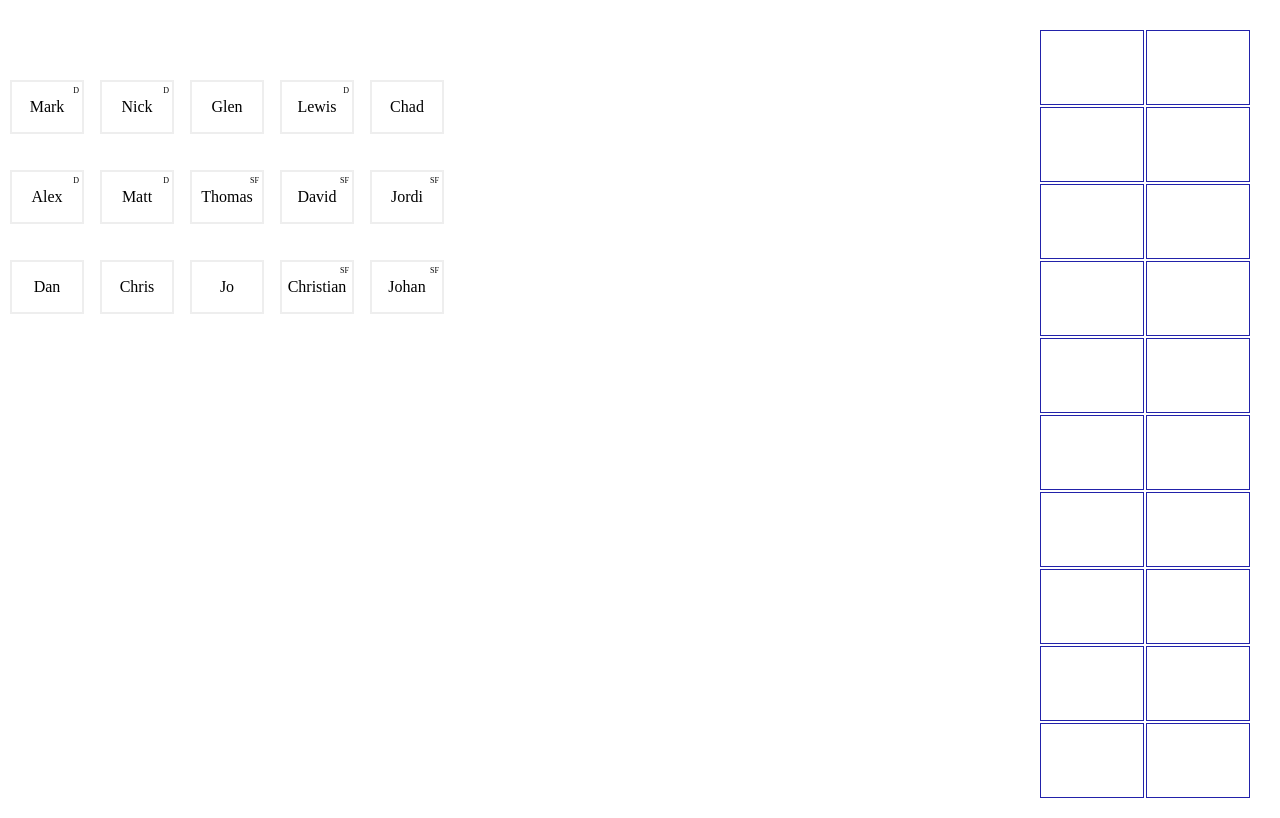
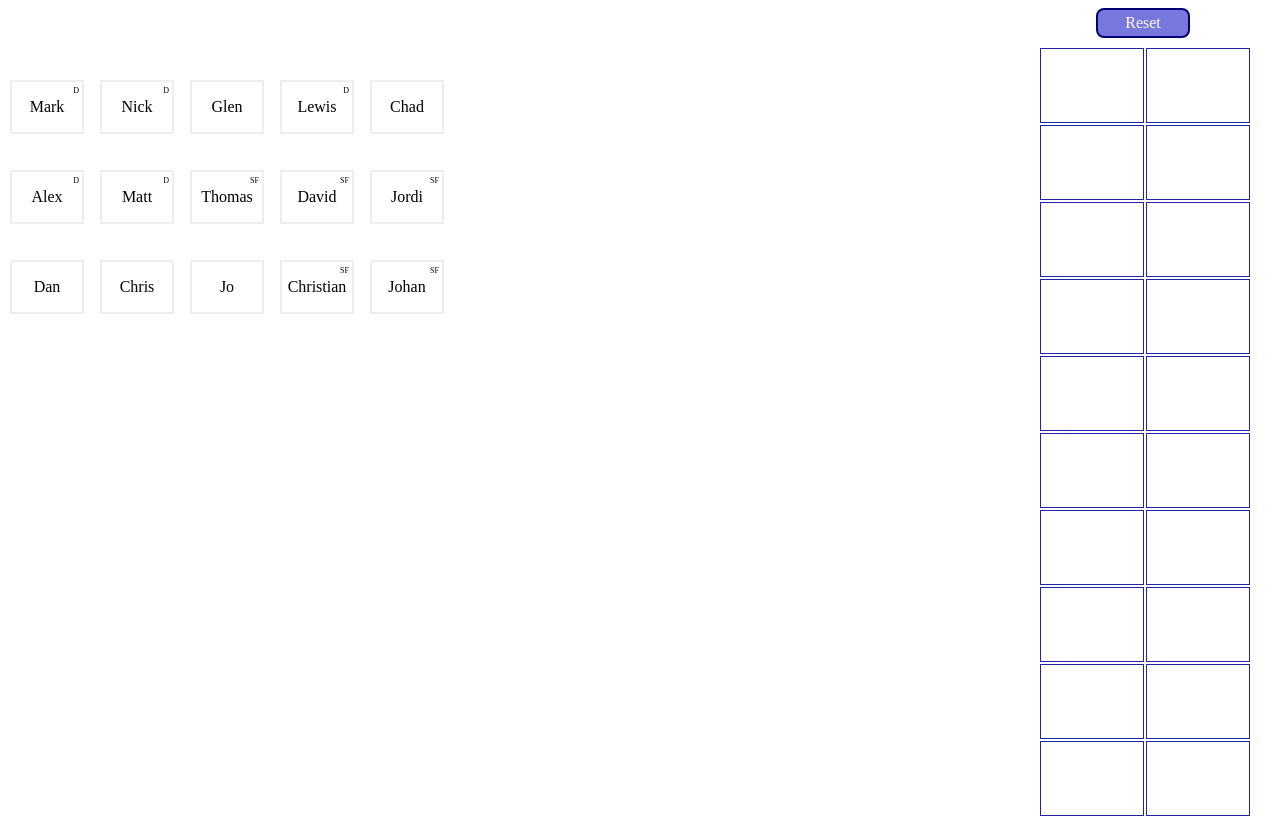
Before and after one commit to gleneivey/pairmatic, a website: page client/index.html in a window 1280 px wide. Drawn offline with nearby package versions, Linux system fonts and the light colour scheme; no server answers.

Commit message:
[finishes #25148307] implement pairing state reset button

```diff
--- a/client/index.html
+++ b/client/index.html
@@ -29,6 +29,5 @@
     <script type="text/javascript" src="js/app.js"></script>
   </head>
   <body>
-    <div>hello</div>
   </body>
 </html>
--- a/client/js/app.js
+++ b/client/js/app.js
@@ -16,25 +16,45 @@
 // see <http://www.gnu.org/licenses/>.
 
 
-function put_this_into_that(person, target) {
+function resetPersonPositions() {
+  var x = 10;
+  var y = 80;
+  $('.person').draggable().each(function() {
+    this.style.left = x;
+    this.style.top = y;
+    x += 90;
+    if (x >= 400) {
+      y += 90;
+      x = 10;
+    }
+  });
+}
+
+function putThisIntoThat(person, target) {
   var td_position = $(target).offset();
   person.style.top = td_position.top + 10;
   person.style.left = td_position.left + 15;
 }
 
+
+
 var socket = io.connect('/');
 socket.on('drop', function (data) {
-  put_this_into_that(
+  putThisIntoThat(
     $('#' + data.person).get(0),
     $('#' + data.target).get(0)    );
 });
 socket.on('init', function (data) {
   $.each(data['state'], function(target, person) {
-    put_this_into_that(
+    putThisIntoThat(
       $('#' + person).get(0),
       $('#' + target).get(0)    );
   });
 });
+socket.on('reset', function () {
+  resetPersonPositions();
+});
+
 
 $(function() {
   var html = '';
@@ -57,6 +77,7 @@ $(function() {
   ];
 
 
+  html += '<div class="reset-button" tabindex="1">Reset</div>';
   html += '<table>';
   var pairs = (data.length / 2) + 2;
   for (var i=0; i < pairs; i++) {
@@ -77,24 +98,17 @@ $(function() {
   }
 
   $('body').html(html);
+  resetPersonPositions();
+  $('.reset-button').click(function() {
+    resetPersonPositions();
+    socket.emit('reset', {});
+  });
 
-
-  var x = 10;
-  var y = 80;
-  $('.person').draggable().each(function() {
-    this.style.left = x;
-    this.style.top = y;
-    x += 90;
-    if (x >= 400) {
-      y += 90;
-      x = 10;
-    }
-  });
 
   $('td').droppable({
     drop: function(event, ui) {
       var person = ui.draggable.get(0);
-      put_this_into_that(person, this);
+      putThisIntoThat(person, this);
       socket.emit('drop', {
 	  person: person.id,
 	  target: this.id
--- a/client/style/app.css
+++ b/client/style/app.css
@@ -38,8 +38,8 @@
 
 table {
   float: right;
-  padding-top: 20px;
-  padding-right: 20px;
+  margin-top: 38px;
+  margin-right: 20px;
 }
 
 td {
@@ -47,3 +47,23 @@ td {
   height: 75px;
   border: 1px solid #22a;
 }
+
+.reset-button {
+  position: absolute;
+  right: 0px;
+
+  margin-right: 90px;
+  margin-bottom: 20px;
+  text-align: center;
+
+  width: 90px;
+  line-height: 26px;
+
+  color: white;
+  border: 2px solid #007;
+  background-color: #77d;
+
+  -moz-border-radius: 8px;
+  -webkit-border-radius: 8px;
+  border-radius: 8px;
+}
--- a/server.js
+++ b/server.js
@@ -50,4 +50,8 @@ io.sockets.on('connection', function (socket) {
     pairingState[data.target] = data.person;
     socket.broadcast.emit('drop', data);
   });
+  socket.on('reset', function(){
+    pairingState = {};
+    socket.broadcast.emit('reset', {});
+  });
 });
```
